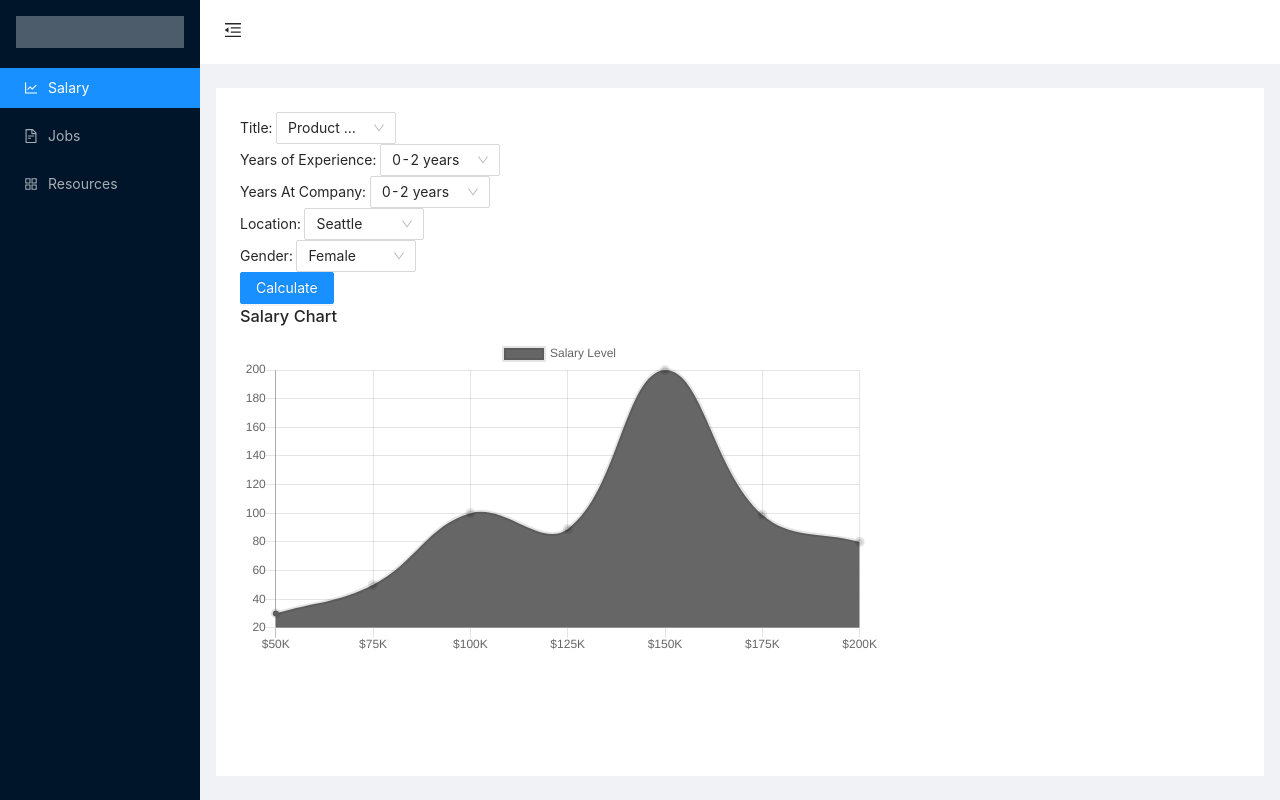
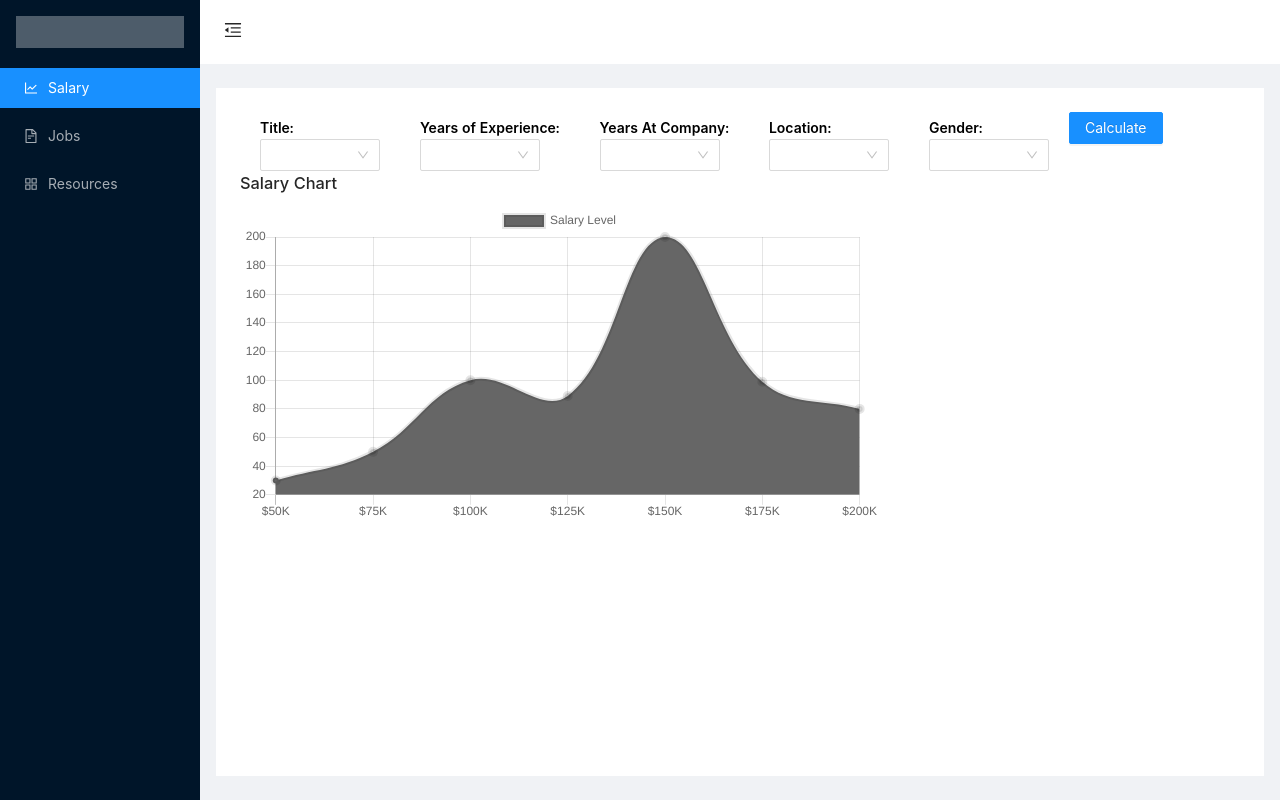
Before and after one commit to MLH-Fellowship/salary-io, a React (Create React App) app: page / in a window 1280 px wide. Built offline with nearby package versions, Linux system fonts and the light colour scheme.

Commit message:
finally got the form to console.log

```diff
--- a/src/App.css
+++ b/src/App.css
@@ -1,40 +1,14 @@
 /* This is from the default React CSS */
 
-.App {
-  text-align: center;
+.input-group {
+  display: inline-flex;
+  justify-content: space-between;
+  flex-wrap: wrap;
+  flex-direction: column;
+  margin: 0px 20px;
 }
 
-.App-logo {
-  height: 40vmin;
-  pointer-events: none;
+.label {
+  font-weight: 600;
+  color: black;
 }
-
-@media (prefers-reduced-motion: no-preference) {
-  .App-logo {
-    animation: App-logo-spin infinite 20s linear;
-  }
-}
-
-.App-header {
-  background-color: #282c34;
-  min-height: 100vh;
-  display: flex;
-  flex-direction: column;
-  align-items: center;
-  justify-content: center;
-  font-size: calc(10px + 2vmin);
-  color: white;
-}
-
-.App-link {
-  color: #61dafb;
-}
-
-@keyframes App-logo-spin {
-  from {
-    transform: rotate(0deg);
-  }
-  to {
-    transform: rotate(360deg);
-  }
-}
--- a/src/components/charts/ChartSalary.css
+++ b/src/components/charts/ChartSalary.css
@@ -0,0 +1,5 @@
+
+
+.chartSalary {
+
+}
--- a/src/components/forms/FormCalculator.js
+++ b/src/components/forms/FormCalculator.js
@@ -4,19 +4,16 @@ import { SelectField } from "./FormInputs"
 import { Button } from 'antd';
 
 function SalaryForm(props) {
-  const { handleSubmit, control, reset } = useForm();
+  const { handleSubmit, control } = useForm();
   const title = ["Product Management", "Developer Operations (DevOps)", "Quality Assurance (QA)", "Information Technology (IT)", "Project Management", "Data Analytics", "Software Engineering", "Design", "Engineering Management"];
-  const yearsOfExperience = ["0-2 years", "2-4 years", "4-6 years", "6-10 years", "10+ years"]
-  const yearsAtCompany = ["0-2 years", "2-4 years", "4-6 years", "6-10 years", "10+ years"]
-  const location = ["Seattle", "Washington D.C.", "New York", "Los Angeles", "Toronto", "London", "SF Bay Area"]
-  const gender = ["Male", "Female"]
+  const yearsOfExperience = ["0-2 years", "2-4 years", "4-6 years", "6-10 years", "10+ years"];
+  const yearsAtCompany = ["0-2 years", "2-4 years", "4-6 years", "6-10 years", "10+ years"];
+  const location = ["Seattle", "Washington D.C.", "New York", "Los Angeles", "Toronto", "London", "SF Bay Area"];
+  const gender = ["Male", "Female"];
 
 
   const onSubmit = (data) => {
     console.log(data)
-    setTimeout(() => reset({
-      Title: '',
-    }), 1000);
   };
 
   return (
@@ -25,7 +22,7 @@ function SalaryForm(props) {
         <label className="label">Title: </label>
         <Controller
           as={SelectField(title[0], title)}
-          name="Title"
+          name="title"
           control={control}
           defaultValue=''
         />
@@ -60,7 +57,7 @@ function SalaryForm(props) {
       <div className='input-group'>
         <label className="label">Gender: </label>
         <Controller
-          as={SelectField(gender[1], gender)}
+          as={SelectField(true, gender)}
           name="gender"
           control={control}
           defaultValue=''
@@ -68,7 +65,7 @@ function SalaryForm(props) {
       </div>
       <Button type='primary' htmlType="submit">
         Calculate
-    </Button>
+      </Button>
     </form>
   );
 }
--- a/src/components/forms/FormInputs.js
+++ b/src/components/forms/FormInputs.js
@@ -1,12 +1,11 @@
 import React from 'react';
-import { Form, Select } from "antd";
+import { Select } from "antd";
 import "./FormCalculator.css"
 const { Option } = Select;
 
 export const SelectField = (defaultValue, values) => {
     return (
-        <>
-        <Select defaultValue={defaultValue} style={{width: 120}}>
+        <Select defaultValue={defaultValue} style={{ width: 120 }}>
             {values.map((value, index) => {
                 return (
                     <Option value={value} key={index}>
@@ -15,6 +14,5 @@ export const SelectField = (defaultValue, values) => {
                 );
             })}
         </Select>
-        </>
     );
 };
--- a/src/components/layout/Layout1.css
+++ b/src/components/layout/Layout1.css
@@ -1,8 +1,4 @@
 @import "~antd/dist/antd.css";
-
-.salaryForm {
-  width: 500px;
-}
 
 .trigger {
   font-size: 18px;
```
